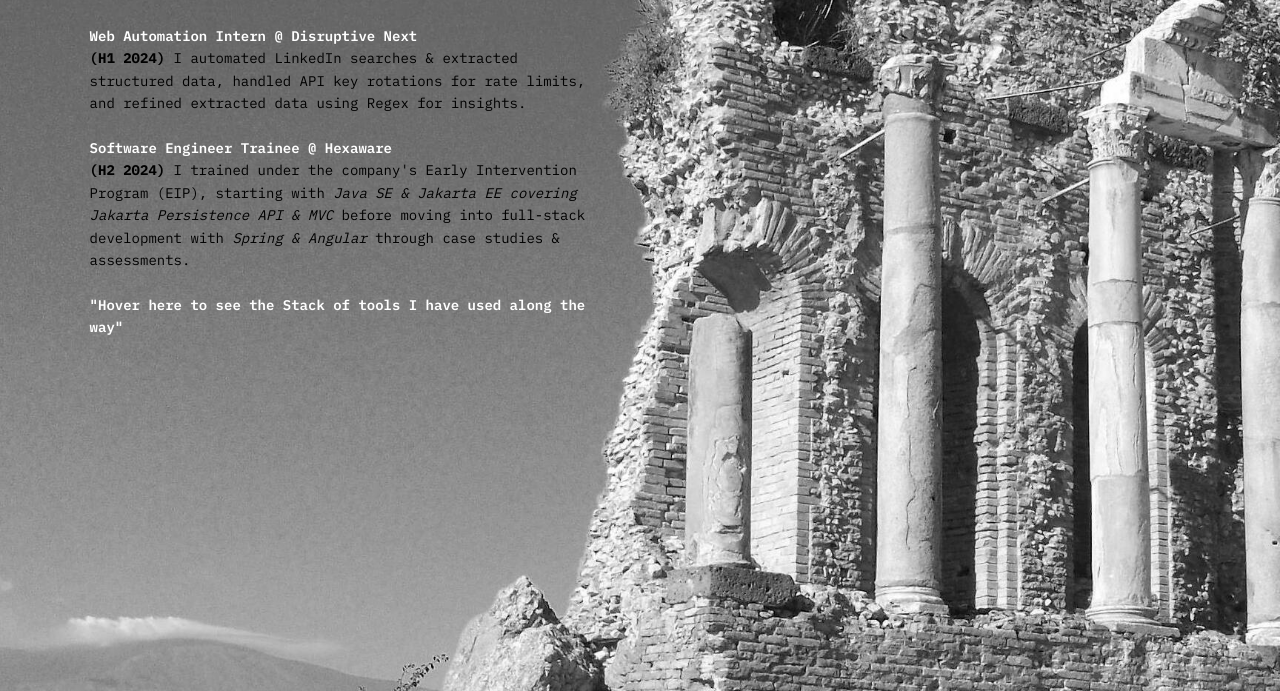
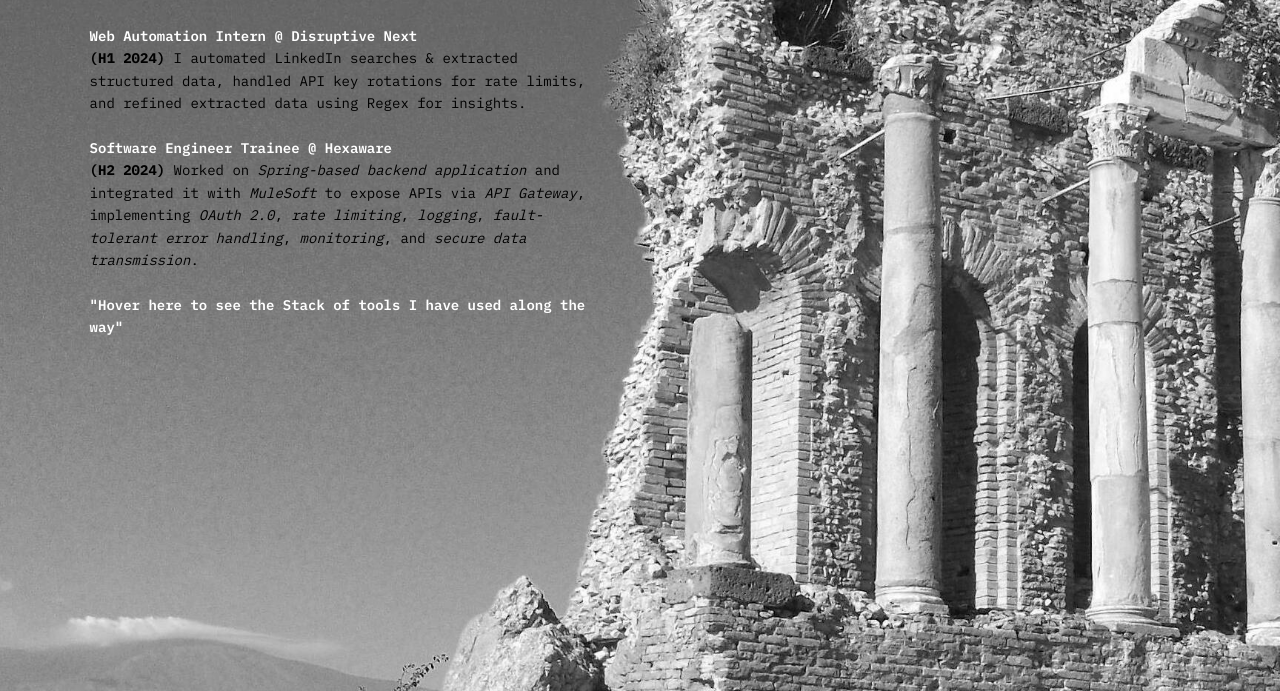
Before and after one commit to Anujj-Jaiswal/CORTEX, a plain HTML site: page experience.html in a window 1280 px wide. Shown: the part 109-800 px from the top of the page. Drawn offline with Linux system fonts and the light colour scheme.

Commit message:
Update experience.html

```diff
--- a/experience.html
+++ b/experience.html
@@ -20,10 +20,11 @@
             and refined extracted data using Regex for insights. <br>
             <br>
 
-            <a href="https://github.com/Anujj-Jaiswal/Hexaware-Early-Intervention-Program-" class="highlight-link" data-tooltip="View conducted assignments">Software Engineer Trainee @ Hexaware</a><br><strong>(H2 2024)</strong>
-            I trained under the company's Early Intervention Program (EIP), starting with <em>Java SE & Jakarta EE covering Jakarta Persistence API & MVC</em>
-            before moving into full-stack development with <em>Spring & Angular</em> through case studies & assessments.
+            <a href="https://github.com/Anujj-Jaiswal/Hexaware-Early-Intervention-Program-" class="highlight-link" data-tooltip="View conducted assignments">Software Engineer Trainee @ Hexaware</a><br>
+            <strong>(H2 2024)</strong>
+            Worked on <em>Spring-based backend application</em> and integrated it with <em>MuleSoft</em> to expose APIs via <em>API Gateway</em>, implementing <em>OAuth 2.0</em>, <em>rate limiting</em>, <em>logging</em>, <em>fault-tolerant error handling</em>, <em>monitoring</em>, and <em>secure data transmission</em>.
             <br>
+
             <br>
 
             <!-- Stack of tools should be hidden on mobile -->
```
